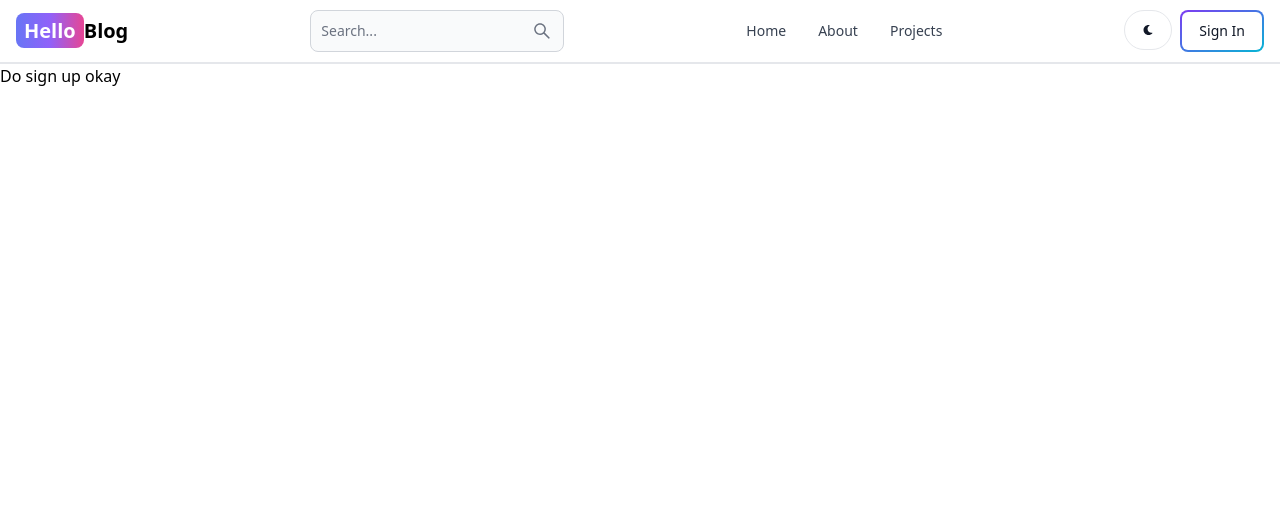
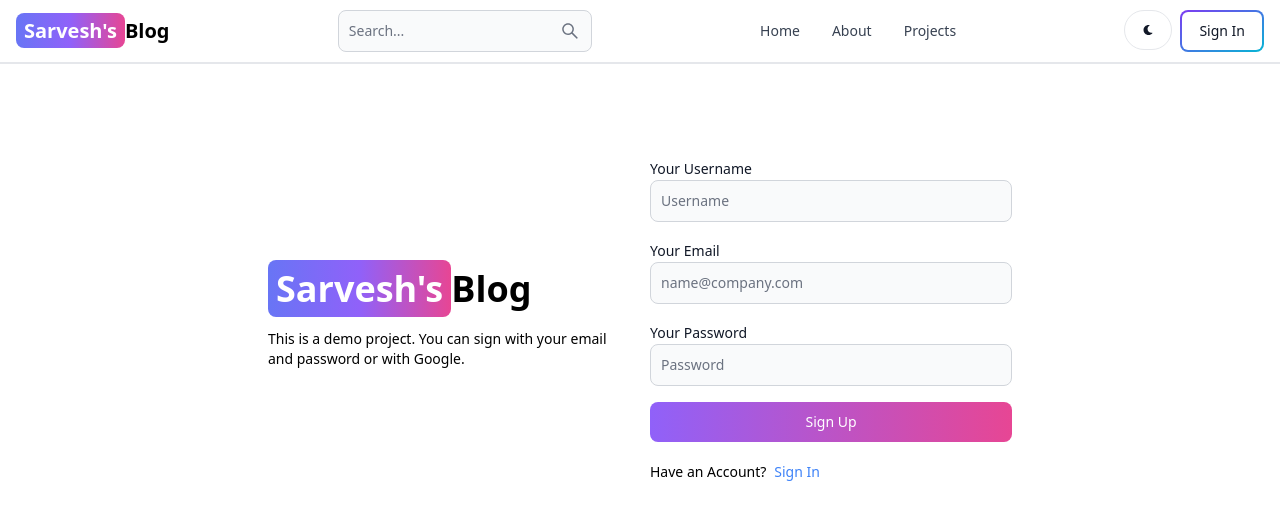
Before and after one commit to Sarvesh-narang/mern-blog, a React (Vite) app in the folder client/: page /sign-up in a window 1280 px wide. Shown: the top 520 px of the page. Built offline with nearby package versions, Linux system fonts and the light colour scheme.

Commit message:
complete sign-up page UI

```diff
--- a/client/src/componenets/Header.jsx
+++ b/client/src/componenets/Header.jsx
@@ -8,7 +8,7 @@
   return (
     <Navbar className='border-b-2'>
       <Link to="/" className='self-center whitespace-nowrap text-sm sm:text-xl font-semibold dark:text-white'>
-        <span className='px-2 py-1 bg-gradient-to-r from-indigo-500 via-purple-500 to-pink-500 rounded-lg text-white'>Hello</span>
+        <span className='px-2 py-1 bg-gradient-to-r from-indigo-500 via-purple-500 to-pink-500 rounded-lg text-white'>Sarvesh's</span>
         Blog
       </Link>
       <form>
--- a/client/src/pages/Signup.jsx
+++ b/client/src/pages/Signup.jsx
@@ -1,9 +1,48 @@
-
+import { Link } from "react-router-dom";
+import { Button, Label, TextInput } from 'flowbite-react'
 
 function SignUp() {
     return (
-      <div>
-        Do sign up okay
+      <div className="min-h-screen mt-20">
+      {/* main container of left and right div */}
+          <div className="flex p-3 max-w-3xl mx-auto flex-col md:flex-row md:items-center gap-5">
+            {/* left */}
+            <div className="flex-1">
+              <Link to="/" className='font-bold dark:text-white text-4xl'>
+            <span className='px-2 py-1 bg-gradient-to-r from-indigo-500 via-purple-500 to-pink-500 rounded-lg text-white'>Sarvesh's</span>
+            Blog
+              </Link>
+              <p className="text-sm mt-5">
+              This is a demo project. You can sign with your email and password or with Google.
+              </p>
+           </div>
+            {/* right */}
+            <div className="flex-1">
+              <form className="flex flex-col gap-4 ">
+                <div>
+                  <Label value='Your Username'/>
+                  <TextInput type="text" placeholder='Username' id="username" />
+                </div>
+                <div>
+                  <Label value='Your Email'/>
+                  <TextInput type="text" placeholder='name@company.com' id="email" />
+                </div>
+                <div>
+                  <Label value='Your Password'/>
+                  <TextInput type="text" placeholder='Password' id="password" />
+                </div>
+                <Button gradientDuoTone='purpleToPink' type="submit">
+                  Sign Up
+                </Button>
+              </form>
+              <div className="flex gap-2 text-sm mt-5" >
+                <span className="">Have an Account?</span>
+                <Link to='sign-in' className="text-blue-500">
+                  Sign In
+                </Link>
+              </div>
+            </div>
+          </div>
       </div>
     );
   }
```
